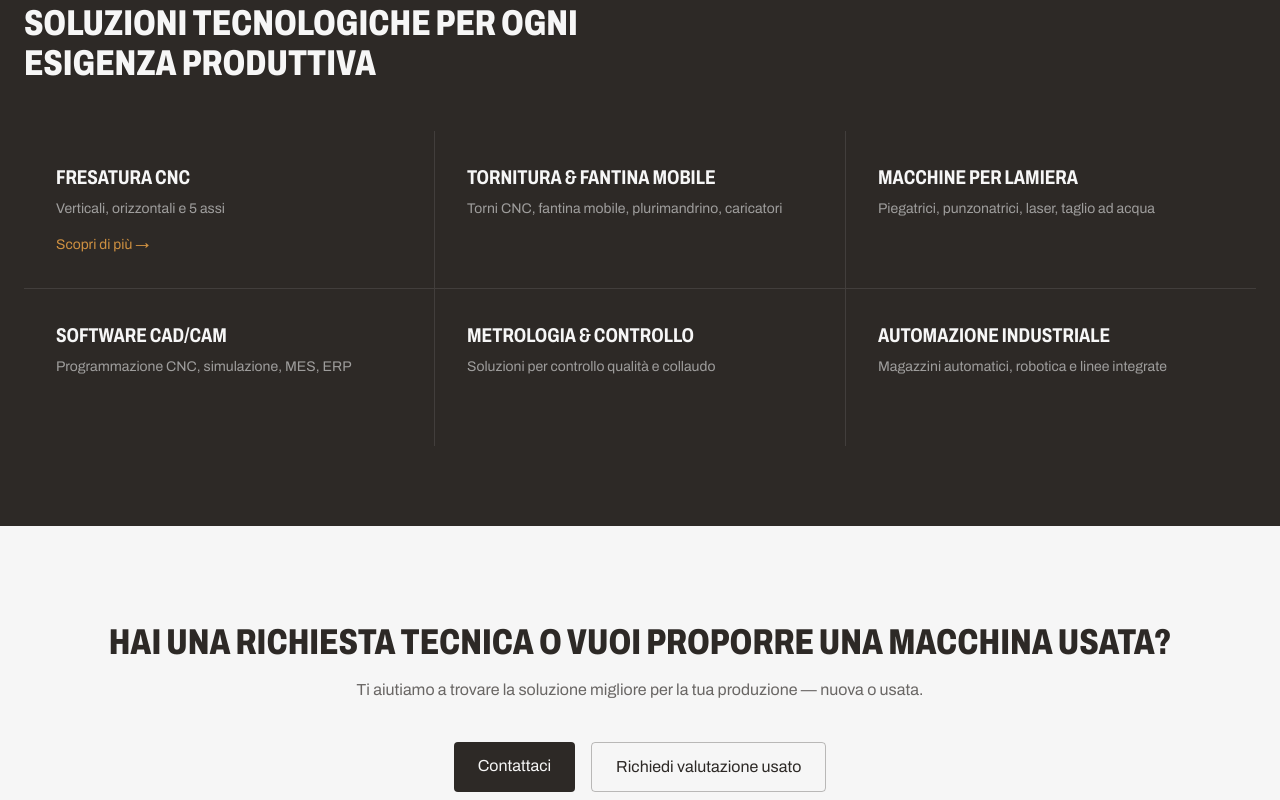
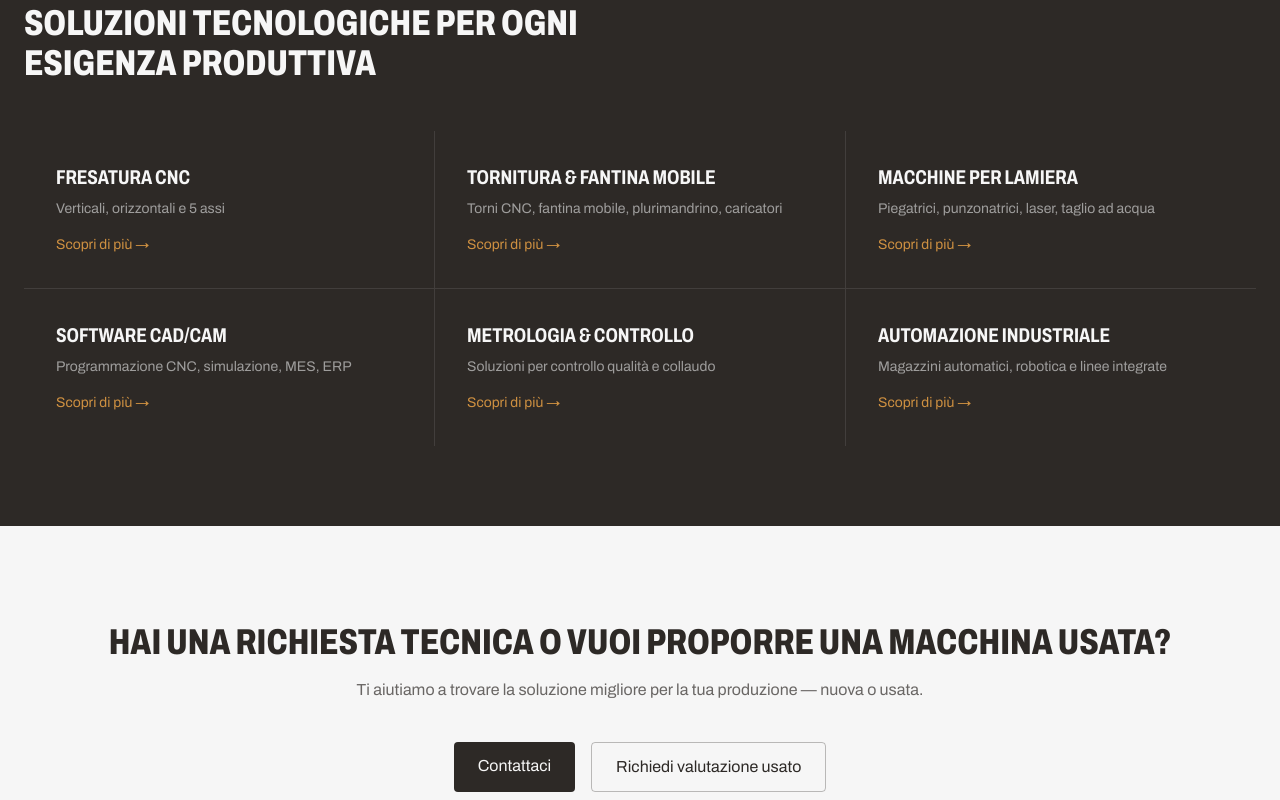
Before and after one commit to cristianiandrea89-cmyk/scassellati-web, a Next.js app: page / in a window 1280 px wide. Shown: the part 1920-2720 px from the top of the page. Built offline with nearby package versions, Linux system fonts and the light colour scheme; no server answers.

Commit message:
Estende la CTA sempre visibile a tutte le card Soluzioni
Confermato il test sulla card Fresatura CNC, applica lo stesso
trattamento (CTA visibile + feedback al tocco) a tutte le altre.

```diff
--- a/src/components/home/SolutionsGrid.tsx
+++ b/src/components/home/SolutionsGrid.tsx
@@ -45,36 +45,21 @@ export default function SolutionsGrid() {
         </h2>
 
         <div className="grid gap-px bg-white/10 md:grid-cols-3">
-          {solutions.map((s) => {
-            // Prova: su "Fresatura CNC" la CTA e' sempre visibile (non solo
-            // in hover) e la card da' un feedback al tocco, cosi' su mobile
-            // si capisce che e' cliccabile. Se funziona bene, si estende
-            // alle altre card.
-            const isTouchTest = s.title === "Fresatura CNC";
-            return (
+          {solutions.map((s) => (
             <Link
               key={s.title}
               href={s.href}
-                className={`group bg-dgray p-8 hover:bg-white/[0.03] transition-colors ${
-                  isTouchTest ? "active:bg-white/[0.06]" : ""
-                }`}
+              className="group bg-dgray p-8 hover:bg-white/[0.03] active:bg-white/[0.06] transition-colors"
             >
               <h3 className="font-heading font-bold uppercase text-xl text-offwhite mb-2 group-hover:text-bronze transition-colors">
                 {s.title}
               </h3>
               <p className="text-sm text-gray/70">{s.subtitle}</p>
-                <span
-                  className={`mt-4 inline-block text-bronze text-sm transition-opacity ${
-                    isTouchTest
-                      ? "opacity-100"
-                      : "opacity-0 group-hover:opacity-100"
-                  }`}
-                >
+              <span className="mt-4 inline-block text-bronze text-sm opacity-100 transition-opacity">
                 Scopri di più →︎
               </span>
             </Link>
-            );
-          })}
+          ))}
         </div>
       </div>
     </section>
```
Lines whose indentation alone changed are shown as unchanged.
